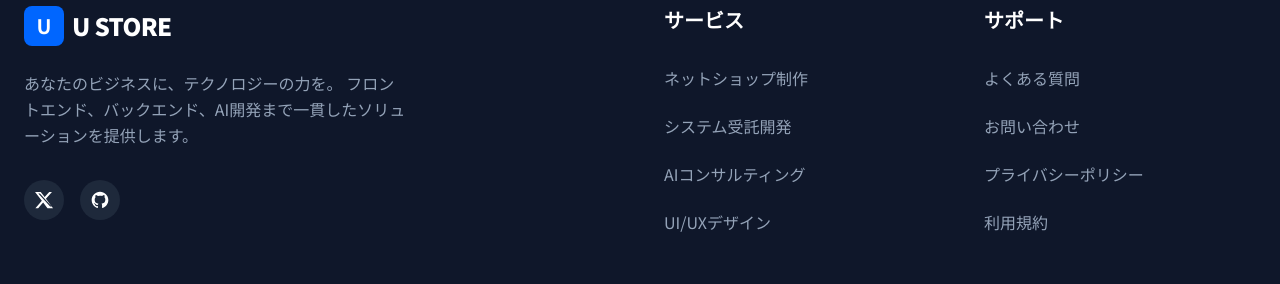
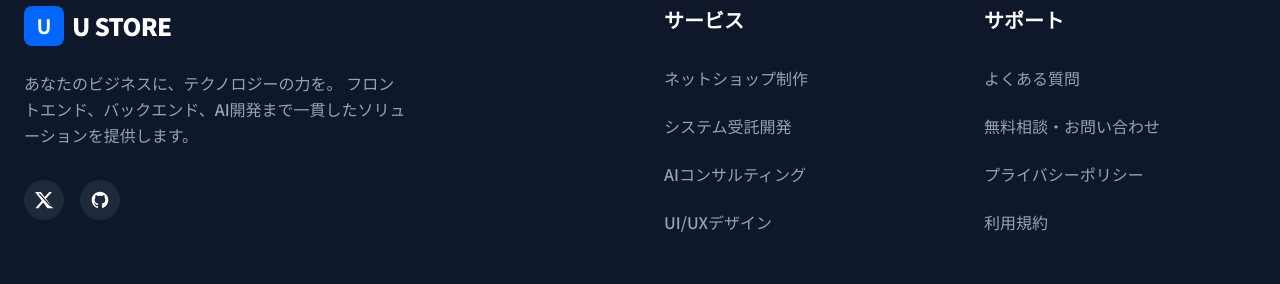
Before and after one commit to arumoasu-beep/my-portfolio-theme, a React (Vite) app: page / in a window 1280 px wide. Shown: the part 4783-5067 px from the top of the page. Built offline with nearby package versions, Linux system fonts and the light colour scheme; no server answers.

Commit message:
Update Footer.tsx

```diff
--- a/components/Footer.tsx
+++ b/components/Footer.tsx
@@ -6,16 +6,21 @@ interface FooterProps {
 }
 
 const Footer: React.FC<FooterProps> = ({ onNavigate }) => {
+  const scrollToTopAndNavigate = (page: string) => {
+    window.scrollTo({ top: 0, behavior: 'smooth' });
+    onNavigate(page);
+  };
+
   return (
     <footer className="bg-[#0f172a] text-white pt-20 pb-10">
       <div className="container mx-auto px-6">
         <div className="grid grid-cols-1 md:grid-cols-4 gap-12 mb-16">
           <div className="col-span-1 md:col-span-2">
-            <button onClick={() => onNavigate('home')} className="flex items-center gap-2 mb-6 hover:opacity-80 transition-opacity">
+            <button onClick={() => scrollToTopAndNavigate('home')} className="flex items-center gap-2 mb-6 hover:opacity-80 transition-opacity">
               <div className="w-10 h-10 bg-[#0066FF] rounded-lg flex items-center justify-center font-bold text-white text-xl">U</div>
               <span className="text-2xl font-black tracking-tight">U STORE</span>
             </button>
-            <p className="text-slate-400 max-w-sm mb-8 leading-relaxed">
+            <p className="text-slate-400 max-w-sm mb-8 leading-relaxed font-medium">
               あなたのビジネスに、テクノロジーの力を。
               フロントエンド、バックエンド、AI開発まで一貫したソリューションを提供します。
             </p>
@@ -33,27 +38,27 @@ const Footer: React.FC<FooterProps> = ({ onNavigate }) => {
           <div>
             <h4 className="text-xl font-bold mb-8">サービス</h4>
             <ul className="space-y-6 text-slate-400">
-              <li><button onClick={() => onNavigate('services_shop')} className="hover:text-white transition-colors text-left">ネットショップ制作</button></li>
-              <li><button onClick={() => onNavigate('services_system')} className="hover:text-white transition-colors text-left">システム受託開発</button></li>
-              <li><button onClick={() => onNavigate('services_ai')} className="hover:text-white transition-colors text-left">AIコンサルティング</button></li>
-              <li><button onClick={() => onNavigate('services_design')} className="hover:text-white transition-colors text-left">UI/UXデザイン</button></li>
+              <li><button onClick={() => scrollToTopAndNavigate('services_shop')} className="hover:text-white transition-colors text-left font-medium">ネットショップ制作</button></li>
+              <li><button onClick={() => scrollToTopAndNavigate('services_system')} className="hover:text-white transition-colors text-left font-medium">システム受託開発</button></li>
+              <li><button onClick={() => scrollToTopAndNavigate('services_ai')} className="hover:text-white transition-colors text-left font-medium">AIコンサルティング</button></li>
+              <li><button onClick={() => scrollToTopAndNavigate('services_design')} className="hover:text-white transition-colors text-left font-medium">UI/UXデザイン</button></li>
             </ul>
           </div>
           <div>
             <h4 className="text-xl font-bold mb-8">サポート</h4>
             <ul className="space-y-6 text-slate-400">
-              <li><button onClick={() => onNavigate('support_faq')} className="hover:text-white transition-colors text-left">よくある質問</button></li>
-              <li><button onClick={() => onNavigate('consultation_form')} className="hover:text-white transition-colors text-left">お問い合わせ</button></li>
-              <li><button onClick={() => onNavigate('support_privacy')} className="hover:text-white transition-colors text-left">プライバシーポリシー</button></li>
-              <li><button onClick={() => onNavigate('support_terms')} className="hover:text-white transition-colors text-left">利用規約</button></li>
+              <li><button onClick={() => scrollToTopAndNavigate('support_faq')} className="hover:text-white transition-colors text-left font-medium">よくある質問</button></li>
+              <li><button onClick={() => scrollToTopAndNavigate('consultation_form')} className="hover:text-white transition-colors text-left font-medium">無料相談・お問い合わせ</button></li>
+              <li><button onClick={() => scrollToTopAndNavigate('support_privacy')} className="hover:text-white transition-colors text-left font-medium">プライバシーポリシー</button></li>
+              <li><button onClick={() => scrollToTopAndNavigate('support_terms')} className="hover:text-white transition-colors text-left font-medium">利用規約</button></li>
             </ul>
           </div>
         </div>
         <div className="pt-8 border-t border-slate-800 flex flex-col md:flex-row justify-between items-center gap-4 text-slate-500 text-sm">
           <p>© 2024 U STORE Inc. All Rights Reserved.</p>
           <div className="flex gap-6">
-            <button onClick={() => onNavigate('company')} className="cursor-pointer hover:text-white">運営会社</button>
-            <button onClick={() => onNavigate('careers')} className="cursor-pointer hover:text-white">採用情報</button>
+            <button className="cursor-pointer hover:text-white font-medium">運営会社</button>
+            <button className="cursor-pointer hover:text-white font-medium">採用情報</button>
           </div>
         </div>
       </div>
```
